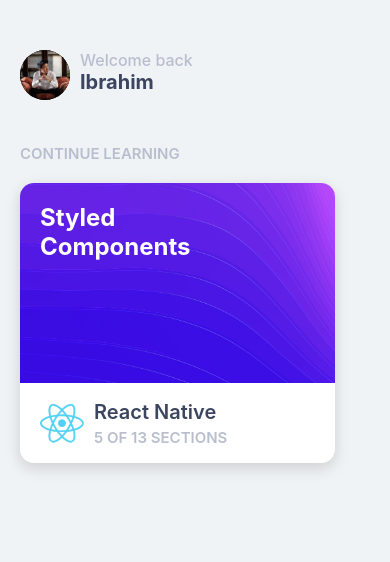
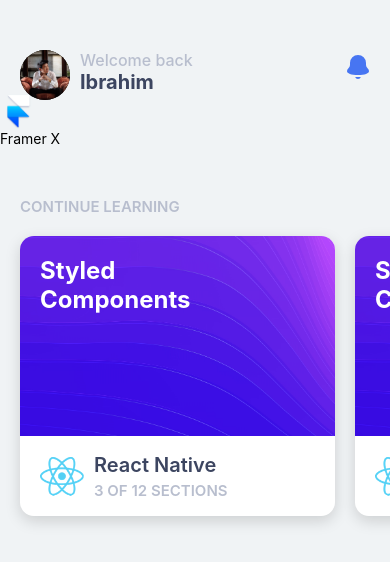
Before and after one commit to IbrahimBagalwa/designcode-app, a React Native app: screen / in a window 390 px wide. Shown: the top 562 px of the page. Built offline with nearby package versions, Linux system fonts and the light colour scheme.

Commit message:
feat: design logo component

```diff
--- a/App.tsx
+++ b/App.tsx
@@ -1,16 +1,45 @@
 import styled from "styled-components/native";
 import Card from "./components/Card";
-
+import { SafeAreaView, ScrollView } from "react-native";
+import SvgNotification from "./assets/IconNotification";
+import Logo from "./components/Logo";
+const data = {
+  title: "Styled Components",
+  image: require("./assets/background2.jpg"),
+  logo: require("./assets/logo-react.png"),
+  caption: "React Native",
+  subtitle: "3 of 12 sections",
+};
+const logoData = {
+  title: "Framer X",
+  image: require("./assets/logo-framerx.png"),
+};
 export default function App() {
   return (
     <Container>
+      <SafeAreaView>
+        <ScrollView>
           <TitleBar>
             <Avatar source={require("./assets/avatar.jpg")} />
             <Title>Welcome back</Title>
             <Name>Ibrahim</Name>
+            <SvgNotification
+              style={{ position: "absolute", right: 20, top: 5 }}
+            />
           </TitleBar>
+          <Logo {...logoData} />
           <Subtitle>Continue learning</Subtitle>
-      <Card />
+          <ScrollView
+            horizontal={true}
+            style={{ paddingBottom: 30 }}
+            showsHorizontalScrollIndicator={false}
+          >
+            <Card {...data} />
+            <Card {...data} />
+            <Card {...data} />
+          </ScrollView>
+        </ScrollView>
+      </SafeAreaView>
     </Container>
   );
 }
--- /dev/null
+++ b/assets/IconNotification.tsx
@@ -0,0 +1,21 @@
+import Svg, { G, Path, Defs, ClipPath } from "react-native-svg";
+
+const SvgNotification = ({ style }: any) => (
+  <Svg
+    xmlns="http://www.w3.org/2000/svg"
+    width={24}
+    height={24}
+    fill="none"
+    style={style}
+  >
+    <G fill="#4775f2" clipPath="url(#a)">
+      <Path d="M20 10V8A8 8 0 0 0 4 8v2a4.441 4.441 0 0 1-1.547 3.193A4.183 4.183 0 0 0 1 16c0 2.5 4.112 4 11 4s11-1.5 11-4a4.183 4.183 0 0 0-1.453-2.807A4.44 4.44 0 0 1 20 10ZM9.145 21.9a2.992 2.992 0 0 0 5.71 0c-.894.066-1.844.1-2.855.1s-1.961-.032-2.855-.1Z" />
+    </G>
+    <Defs>
+      <ClipPath id="a">
+        <Path fill="#fff" d="M0 0h24v24H0z" />
+      </ClipPath>
+    </Defs>
+  </Svg>
+);
+export default SvgNotification;
--- a/components/Card.tsx
+++ b/components/Card.tsx
@@ -1,17 +1,30 @@
+import { ImageSourcePropType } from "react-native";
 import styled from "styled-components/native";
-
-export default function Card(props: any) {
+export interface CardProps {
+  image: ImageSourcePropType;
+  title: string;
+  logo: ImageSourcePropType;
+  caption: string;
+  subtitle: string;
+}
+export default function Card({
+  image,
+  title,
+  logo,
+  caption,
+  subtitle,
+}: CardProps) {
   return (
     <Container>
       <Cover>
-        <Image source={require("../assets/background2.jpg")} />
-        <Title>Styled Components</Title>
+        <Image source={image} />
+        <Title>{title}</Title>
       </Cover>
       <Content>
-        <Logo source={require("../assets/logo-react.png")} />
+        <Logo source={logo} />
         <Wrapper>
-          <Caption>React Native</Caption>
-          <Subtitle>5 of 13 sections</Subtitle>
+          <Caption>{caption}</Caption>
+          <Subtitle>{subtitle}</Subtitle>
         </Wrapper>
       </Content>
     </Container>
--- /dev/null
+++ b/components/Logo.tsx
@@ -0,0 +1,22 @@
+import styled from "styled-components/native";
+import { ImageSourcePropType } from "react-native";
+interface LogoProps {
+  title: string;
+  image: ImageSourcePropType;
+}
+
+export default function Logo({ title, image }: LogoProps) {
+  return (
+    <Container>
+      <Image source={image} resizeMode="contain" />
+      <Title>{title}</Title>
+    </Container>
+  );
+}
+
+const Container = styled.View``;
+const Image = styled.Image`
+  width: 36px;
+  height: 36px;
+`;
+const Title = styled.Text``;
--- a/package.json
+++ b/package.json
@@ -9,10 +9,12 @@
     "web": "expo start --web"
   },
   "dependencies": {
+    "@expo/vector-icons": "^13.0.0",
     "expo": "~49.0.13",
     "expo-status-bar": "~1.6.0",
     "react": "18.2.0",
     "react-native": "0.72.5",
+    "react-native-svg": "^13.14.0",
     "styled-components": "^6.0.8"
   },
   "devDependencies": {
```
Also changed, not shown: 1 other file (tests, documents, lock files or other folders). Lines whose indentation alone changed are shown as unchanged.
